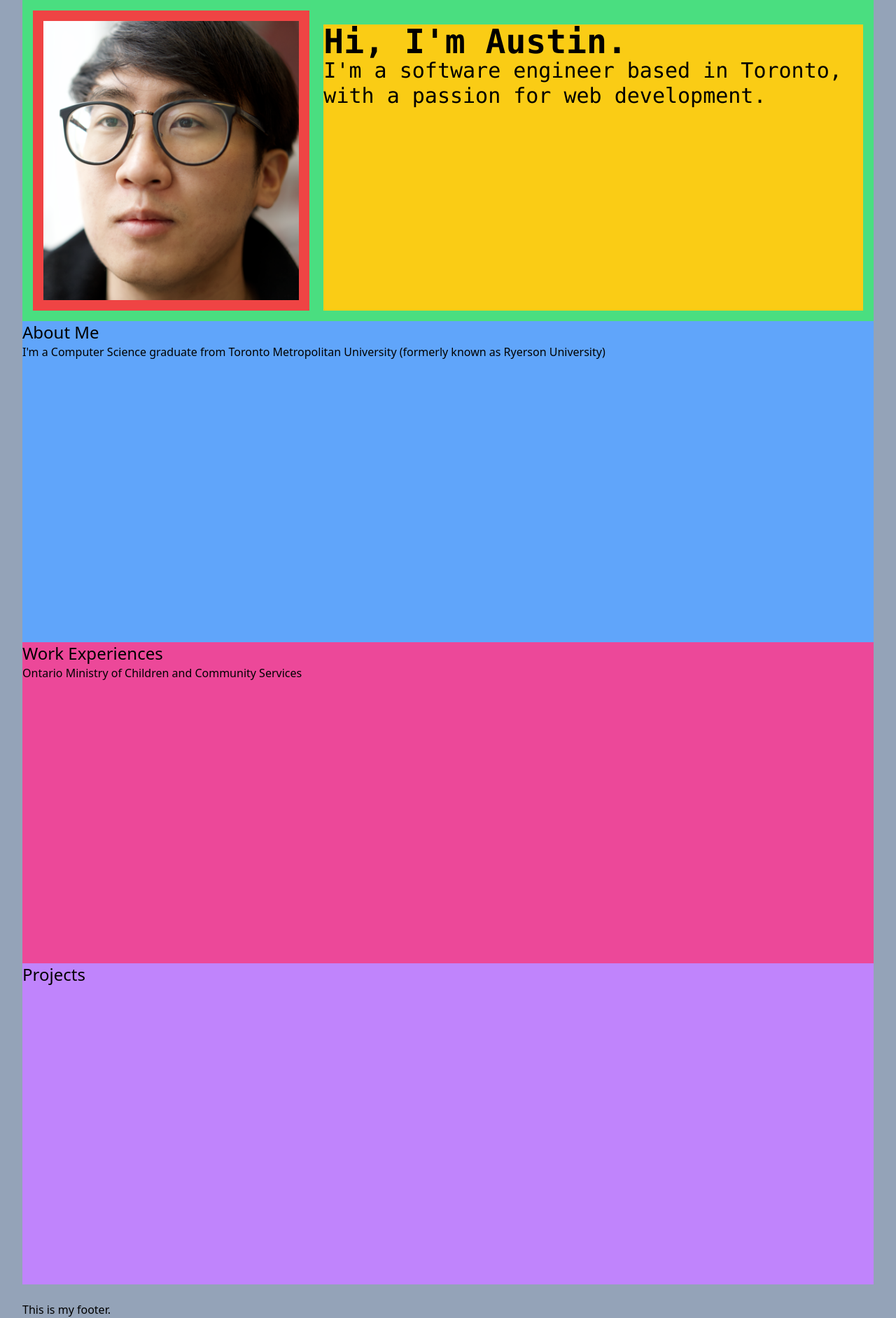
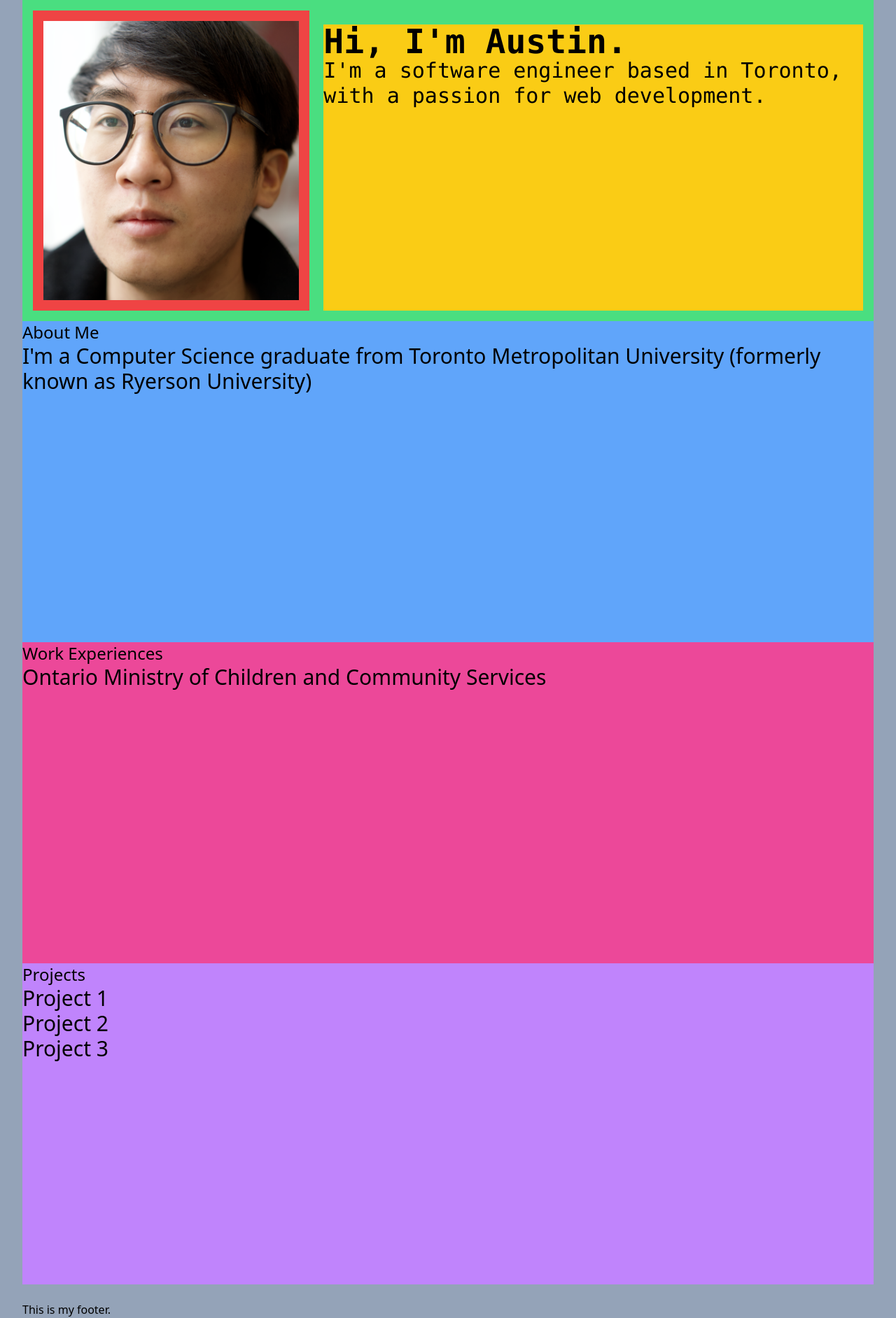
Before and after one commit to auschanh/personal-site, a PHP site: page / in a window 1280 px wide. Shown: the whole page at 70% size. Run offline with PHP 8.4, Linux system fonts and the light colour scheme.

Commit message:
more layout grid adjustments

```diff
--- a/index.html
+++ b/index.html
@@ -5,6 +5,10 @@
     <meta name="viewport" content="width=device-width, initial-scale=1.0">
     <title>Austin Chanhsavang</title>
     <link rel="stylesheet" href="style.css">
+    <link
+    href="https://fonts.googleapis.com/css2?family=Poppins:wght@400;500&display=swap"
+    rel="stylesheet"
+  />
     <!-- <script src="https://cdn.tailwindcss.com"></script> -->
 </head>
 <body>
@@ -22,17 +26,28 @@
 
         <div class="about bg-blue-400 row-span-1">
             <h1> About Me </h1>
-            <p>I'm a Computer Science graduate from
-                Toronto Metropolitan University (formerly known as Ryerson University)</p>
+            <div class="section-desc">
+                <p>I'm a Computer Science graduate from
+                    Toronto Metropolitan University (formerly known as Ryerson University)</p>
+            </div>
         </div>
 
         <div class="work bg-pink-500 row-span-1">
             <h1>Work Experiences</h1>
-            <p>Ontario Ministry of Children and Community Services</p>
+            <div class="section-desc">
+                <p>Ontario Ministry of Children and Community Services</p>
+            </div>
         </div>
 
-        <div class="projects bg-purple-400 row-span-1">
+        <div class="section projects bg-purple-400 row-span-1">
             <h1>Projects</h1>
+            <div class="section-desc">
+                <ol>
+                    <ul>Project 1</ul>
+                    <ul>Project 2</ul>
+                    <ul>Project 3</ul>
+                </ol>
+            </div>
         </div>
 
         <br>
--- a/src/input.css
+++ b/src/input.css
@@ -16,3 +16,7 @@ h1 {
 .picture {
     padding: 15px;
 }
+
+.section-desc {
+  @apply text-3xl;
+}
--- a/style.css
+++ b/style.css
@@ -678,6 +678,11 @@ h1 {
   padding: 15px;
 }
 
+.section-desc {
+  font-size: 1.875rem;
+  line-height: 2.25rem;
+}
+
 @media (min-width: 640px) {
   .sm\:col-span-3 {
     grid-column: span 3 / span 3;
@@ -693,13 +698,3 @@ h1 {
     grid-column: span 2 / span 2;
   }
 }
-
-@media (min-width: 1024px) {
-  .lg\:col-span-1 {
-    grid-column: span 1 / span 1;
-  }
-
-  .lg\:col-span-2 {
-    grid-column: span 2 / span 2;
-  }
-}
--- a/tailwind.config.js
+++ b/tailwind.config.js
@@ -2,7 +2,9 @@
 module.exports = {
   content: ["*.{html,js}"],
   theme: {
-    extend: {},
+    extend: {
+
+    },
     container: {
       center: true,
       padding: "2rem"
```
